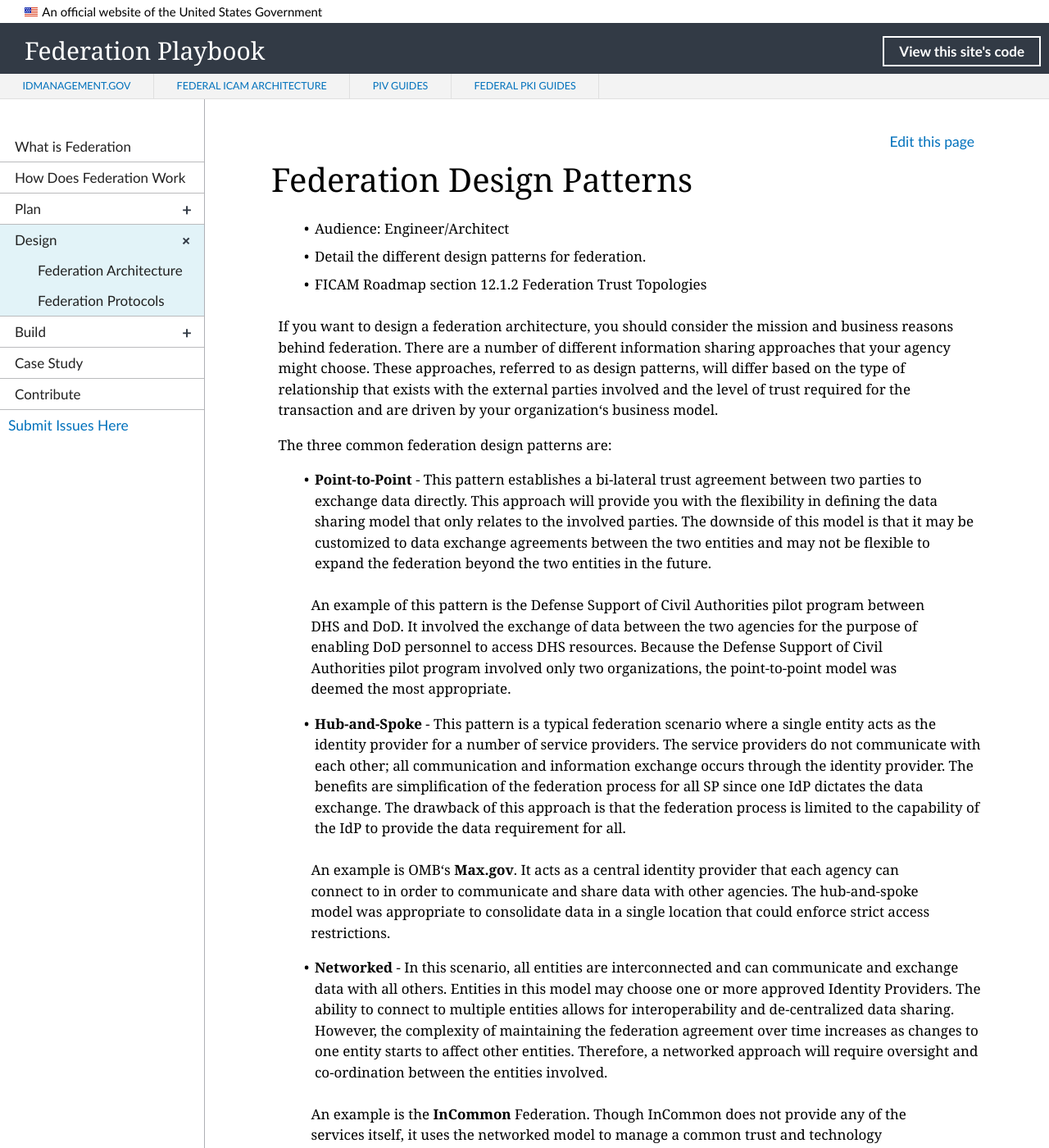
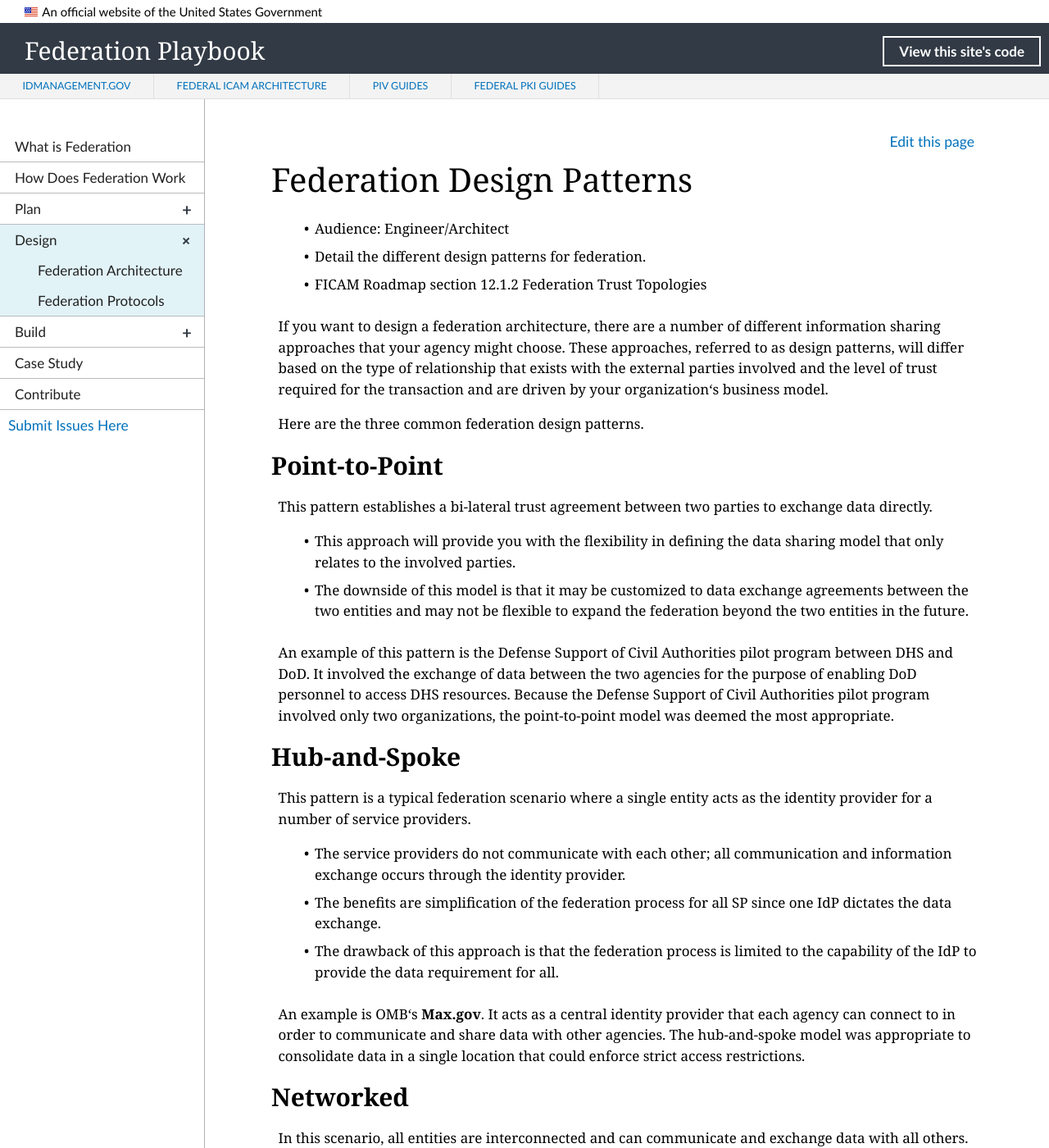
Before and after one commit to GSA/ficam-federation, a Jekyll site: the page built from _design/00_index.md, in a window 1280 px wide and 1400 px high. Shown: the whole window at 82% size. Built offline with Jekyll 4.4.1, drawn with Linux system fonts in a browser that asks for light colours; nearby versions of some CDN libraries; library files that are not in the unit come from our copies; some of the changed text lies outside the part shown.

Commit message:
Revised text layout

```diff
--- a/_design/00_index.md
+++ b/_design/00_index.md
@@ -10,45 +10,44 @@
 - Detail the different design patterns for federation.
 - FICAM Roadmap section 12.1.2 Federation Trust Topologies
 
-If you want to design a federation architecture, you should consider the mission and business reasons behind federation.
-There are a number of different information sharing approaches that your agency might choose. These
-approaches, referred to as design patterns, will differ based on the type of relationship that exists with the
-external parties involved and the level of trust required for the transaction and are driven by your
-organization‘s business model.
+If you want to design a federation architecture, there are a number of different information sharing approaches that your agency might choose. These approaches, referred to as design patterns, will differ based on the type of relationship that exists with the external parties involved and the level of trust required for the transaction and are driven by your organization‘s business model.
 
-The three common federation design patterns are:
+Here are the three common federation design patterns.
 
-- **Point-to-Point** - This pattern establishes a bi-lateral trust
-agreement between two parties to exchange data directly. This approach will provide you with
-the flexibility in defining the data sharing model that only relates to the involved parties.
-The downside of this model is that it may be customized to data exchange agreements between the two entities
-and may not be flexible to expand the federation beyond the two entities in the future.
+## Point-to-Point
 
-> An example of this pattern is the Defense Support of Civil Authorities pilot program between DHS and DoD.
+This pattern establishes a bi-lateral trust agreement between two parties to exchange data directly.
+- This approach will provide you with the flexibility in defining the data sharing model that only relates to the involved parties.
+- The downside of this model is that it may be customized to data exchange agreements between the two entities and may not be flexible to expand the federation beyond the two entities in the future.
+
+An example of this pattern is the Defense Support of Civil Authorities pilot program between DHS and DoD.
 It involved the exchange of data between the two agencies for the purpose of enabling DoD
 personnel to access DHS resources. Because the Defense Support of Civil Authorities
 pilot program involved only two organizations, the point-to-point model was deemed the
 most appropriate.
 
-- **Hub-and-Spoke** - This pattern is a typical federation scenario where a single entity acts
-as the identity provider for a number of service providers. The service providers do not communicate
-with each other; all communication and information exchange occurs through the identity provider.
-The benefits are simplification of the federation process for all SP since one IdP dictates the data
-exchange. The drawback of this approach is that the federation process is limited to the capability
+## Hub-and-Spoke
+
+This pattern is a typical federation scenario where a single entity acts as the identity provider for a number of service providers.
+- The service providers do not communicate with each other; all communication and information exchange occurs through the identity provider.
+- The benefits are simplification of the federation process for all SP since one IdP dictates the data
+exchange.
+- The drawback of this approach is that the federation process is limited to the capability
 of the IdP to provide the data requirement for all.
 
-> An example is OMB‘s **Max.gov**. It acts as a central identity provider that each agency can connect
+An example is OMB‘s **Max.gov**. It acts as a central identity provider that each agency can connect
 to in order to communicate and share data with other agencies. The hub-and-spoke model was
 appropriate to consolidate data in a single location that could enforce strict access restrictions.
 
-- **Networked** - In this scenario, all entities are interconnected and
-can communicate and exchange data with all others. Entities in this model may choose
-one or more approved Identity Providers. The ability to connect to multiple entities allows for
-interoperability and de-centralized data sharing. However, the complexity of maintaining the federation
-agreement over time increases as changes to one entity starts to affect other entities. Therefore, a
-networked approach will require oversight and co-ordination between the entities involved.
+## Networked
 
-> An example is the **InCommon** Federation. Though InCommon does not provide
+In this scenario, all entities are interconnected and can communicate and exchange data with all others.
+- Entities may choose one or more approved Identity Providers.
+- The ability to connect to multiple entities allows for interoperability and de-centralized data sharing.
+- The complexity of maintaining the federation agreement over time increases as changes to one entity starts to affect other entities.
+- A networked approach will require oversight and co-ordination between the entities involved.
+
+An example is the **InCommon** Federation. Though InCommon does not provide
 any of the services itself, it uses the networked model to manage a common trust and technology framework
 that enables Service Providers to quickly establish peer-to-peer connections to any of the Identity
 Providers in research and higher education.
```
